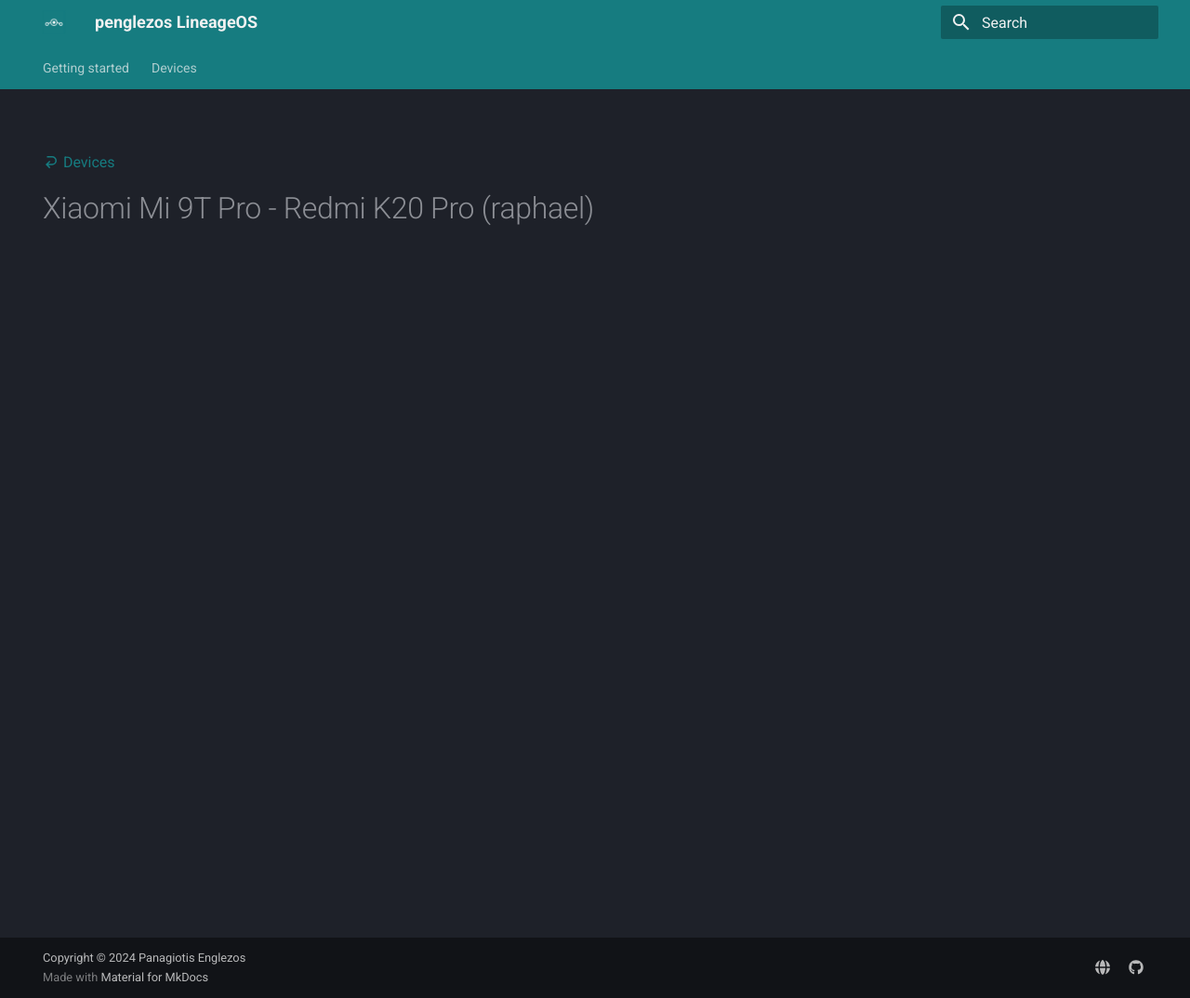
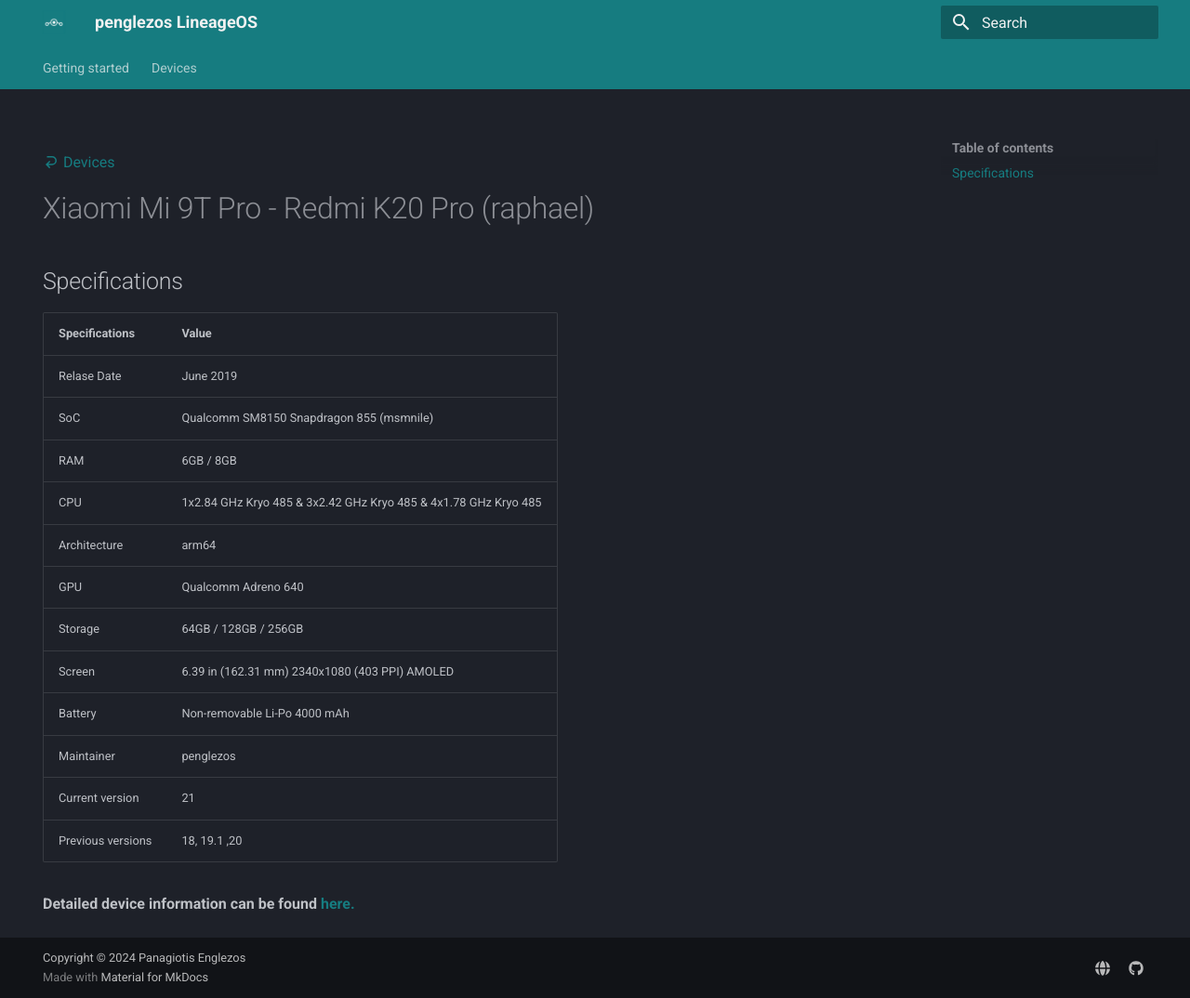
Before and after one commit to penglezos/lineageos.penglezos.dev, an MkDocs documentation site: the page built from docs/devices/raphael/index.md, in a window 1280 px wide and 1074 px high. Shown: the whole window at 93% size. Built offline with MkDocs 1.6.1 and Material for MkDocs 9.7.7, drawn with Linux system fonts in a browser that asks for light colours.

Commit message:
Initial raphael device specifications
Signed-off-by: penglezos <panagiotisegl@gmail.com>

```diff
--- a/docs/devices/raphael/index.md
+++ b/docs/devices/raphael/index.md
@@ -5,3 +5,22 @@
 [:material-arrow-u-left-bottom: Devices](../../devices.md)
 
 # Xiaomi Mi 9T Pro - Redmi K20 Pro (raphael)
+
+## Specifications
+
+| Specifications    | Value                              |
+| ----------------- | ---------------------------------- |
+| Relase Date       | June 2019 |
+| SoC               | Qualcomm SM8150 Snapdragon 855 (msmnile) |
+| RAM               | 6GB / 8GB |
+| CPU               | 1x2.84 GHz Kryo 485 & 3x2.42 GHz Kryo 485 & 4x1.78 GHz Kryo 485 |
+| Architecture      | arm64 |
+| GPU               | Qualcomm Adreno 640 |
+| Storage           | 64GB / 128GB / 256GB |
+| Screen            | 6.39 in (162.31 mm) 2340x1080 (403 PPI) AMOLED |
+| Battery           | Non-removable Li-Po 4000 mAh |
+| Maintainer        | penglezos |
+| Current version   | 21 |
+| Previous versions | 18, 19.1 ,20 |
+
+**Detailed device information can be found [here.](https://www.gsmarena.com/xiaomi_mi_9t_pro-9791.php)**
```
